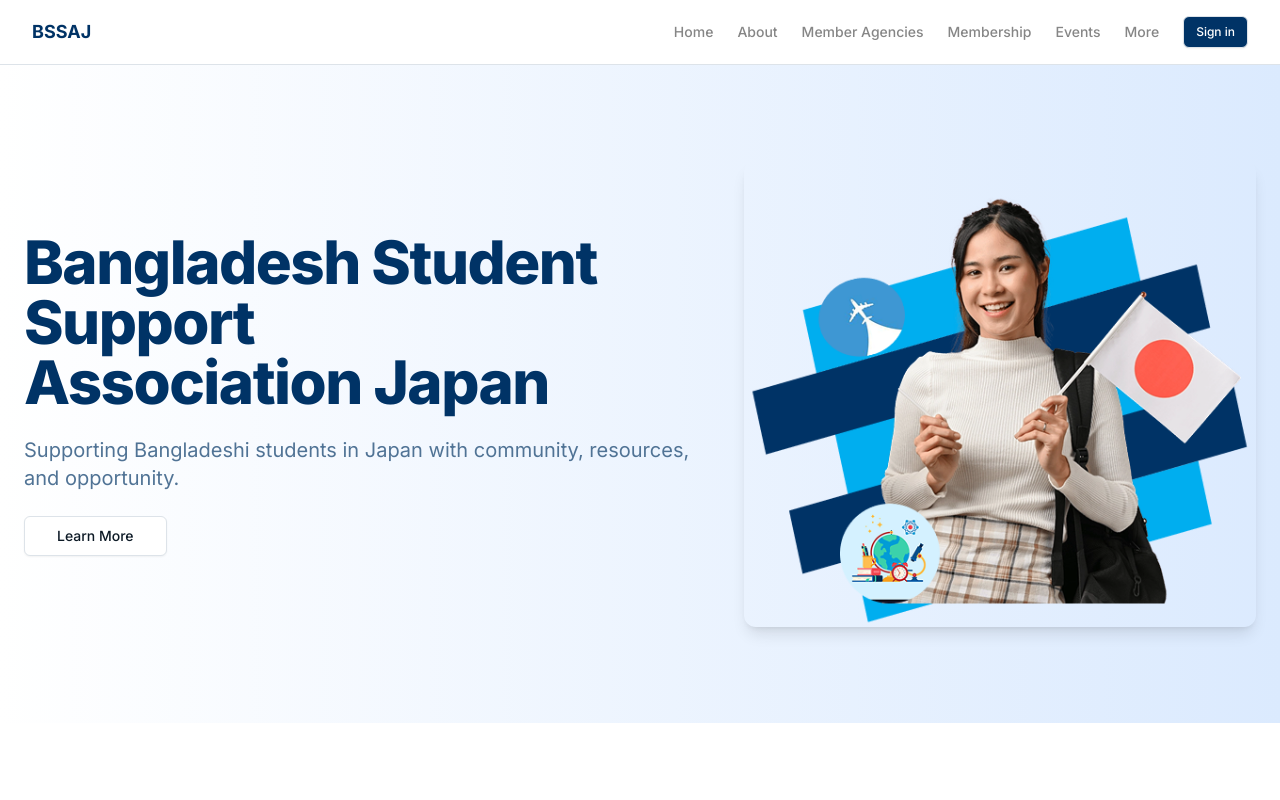
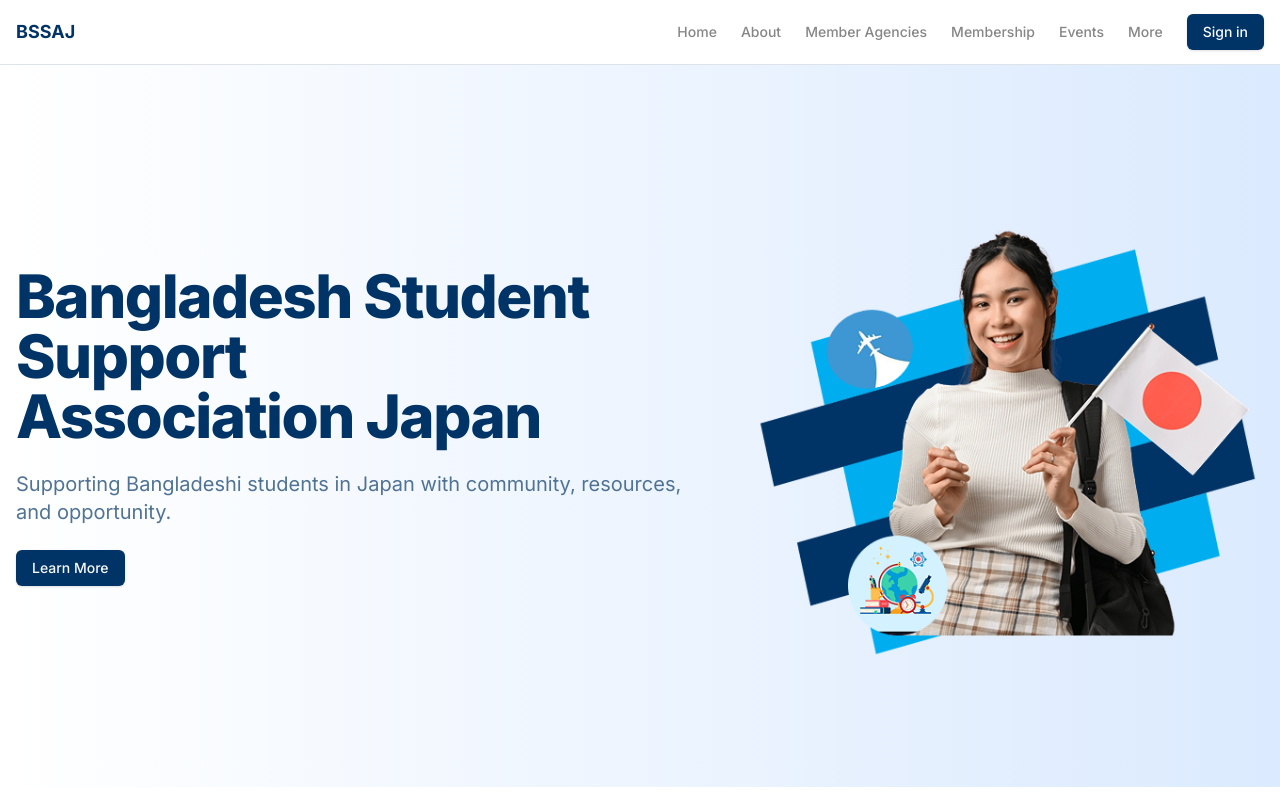
Before and after one commit to sakib-xrz/bssaj-frontend, a Next.js app: page / in a window 1280 px wide. Built offline with nearby package versions, Linux system fonts and the light colour scheme.

Commit message:
refactor: restructure layout and components for improved organization

```diff
--- a/components/sections/Hero.tsx
+++ b/app/(public)/_components/hero.tsx
@@ -1,11 +1,13 @@
 import { Button } from "@/components/ui/button";
 import Link from "next/link";
 import Image from "next/image";
+import Container from "../../../components/shared/container";
+import hero from "@/public/images/hero-img.png";
 
 export default function Hero() {
   return (
     <section className="relative w-full py-16 md:py-24 bg-gradient-to-r from-white to-blue-100">
-      <div className="container px-4 md:px-6">
+      <Container>
         <div className="flex flex-col-reverse lg:flex-row items-center justify-between gap-12">
           {/* Left Content */}
           <div className="flex-1 text-center lg:text-left space-y-6 animate-fade-in">
@@ -18,12 +20,7 @@ export default function Hero() {
               resources, and opportunity.
             </p>
             <div className="flex flex-col sm:flex-row items-center gap-4 justify-center lg:justify-start">
-              <Button
-                asChild
-                variant="outline"
-                size="lg"
-                className="hover:bg-primary/10 transition"
-              >
+              <Button asChild>
                 <Link href="#about">Learn More</Link>
               </Button>
             </div>
@@ -32,16 +29,15 @@ export default function Hero() {
           {/* Right Image */}
           <div className="flex-1 w-full max-w-lg animate-slide-in-right">
             <Image
-              src="/images/hero-img.png"
+              src={hero}
               alt="Students in Japan"
-              width={544}
-              height={500}
-              className="rounded-xl shadow-lg w-full h-auto object-contain"
+              className="rounded-xl w-full h-auto object-contain"
               priority
+              quality={100}
             />
           </div>
         </div>
-      </div>
+      </Container>
     </section>
   );
 }
--- /dev/null
+++ b/app/(public)/layout.tsx
@@ -0,0 +1,15 @@
+import Navbar from "@/components/shared/navbar";
+import React from "react";
+
+export default function PublicLayout({
+  children,
+}: {
+  children: React.ReactNode;
+}) {
+  return (
+    <div>
+      <Navbar />
+      <main>{children}</main>
+    </div>
+  );
+}
--- /dev/null
+++ b/app/(public)/page.tsx
@@ -0,0 +1,10 @@
+import Hero from "@/app/(public)/_components/hero";
+import React from "react";
+
+export default function Home() {
+  return (
+    <div>
+      <Hero />
+    </div>
+  );
+}
--- a/app/page.tsx
+++ /dev/null
@@ -1,13 +0,0 @@
-import Header from "@/components/sections/Header";
-import Hero from "@/components/sections/Hero";
-
-export default function HomePage() {
-  return (
-    <div className="flex flex-col min-h-screen">
-      <Header />
-      <main className="flex-grow">
-        <Hero />
-      </main>
-    </div>
-  );
-}
--- /dev/null
+++ b/components/shared/container.tsx
@@ -0,0 +1,20 @@
+import { cn } from "@/lib/utils";
+import { ReactNode } from "react";
+
+interface ContainerProps {
+  children: ReactNode;
+  className?: string;
+}
+
+export default function Container({ children, className }: ContainerProps) {
+  const containerClasses = cn(
+    "mx-auto",
+    "max-w-7xl",
+    "px-4",
+    "py-5",
+    "lg:py-8",
+    className
+  );
+
+  return <div className={containerClasses}>{children}</div>;
+}
--- a/components/sections/Header.tsx
+++ b/components/shared/navbar.tsx
@@ -5,11 +5,12 @@ import { Button } from "@/components/ui/button";
 import { Sheet, SheetContent, SheetTrigger } from "@/components/ui/sheet";
 import { MenuIcon } from "lucide-react";
 import { navLinks } from "@/lib/data";
+import Container from "./container";
 
-export default function Header() {
+export default function Navbar() {
   return (
     <header className="sticky top-0 z-50 w-full border-b bg-background/95 backdrop-blur supports-[backdrop-filter]:bg-background/60">
-      <div className="container flex h-16 items-center justify-between">
+      <Container className="flex h-16 items-center justify-between">
         <Link href="/" className="flex items-center space-x-2">
           <span className="font-bold text-lg text-primary">BSSAJ</span>
         </Link>
@@ -25,9 +26,7 @@ export default function Header() {
               {link.name}
             </Link>
           ))}
-          <Button variant="outline" size="sm" className="bg-primary text-white">
-            Sign in
-          </Button>
+          <Button>Sign in</Button>
         </nav>
 
         {/* Mobile Navigation with Sheet */}
@@ -58,7 +57,7 @@ export default function Header() {
             </SheetContent>
           </Sheet>
         </div>
-      </div>
+      </Container>
     </header>
   );
 }
```
